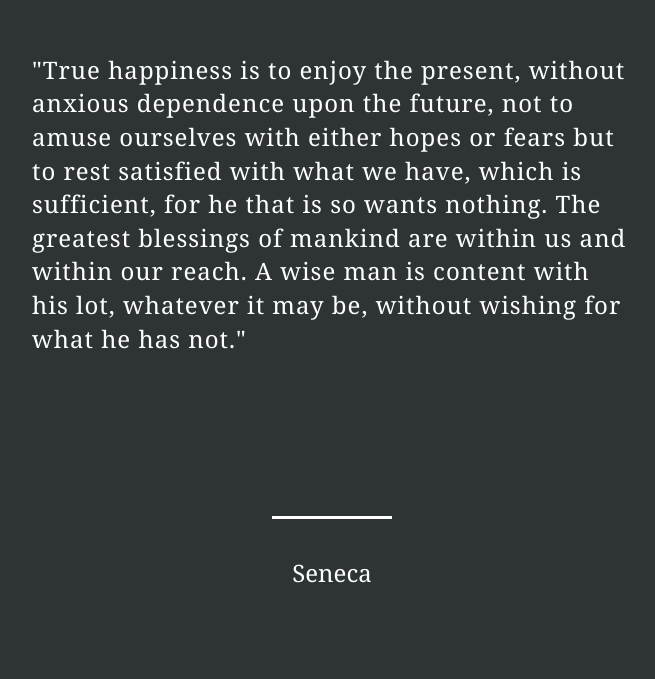
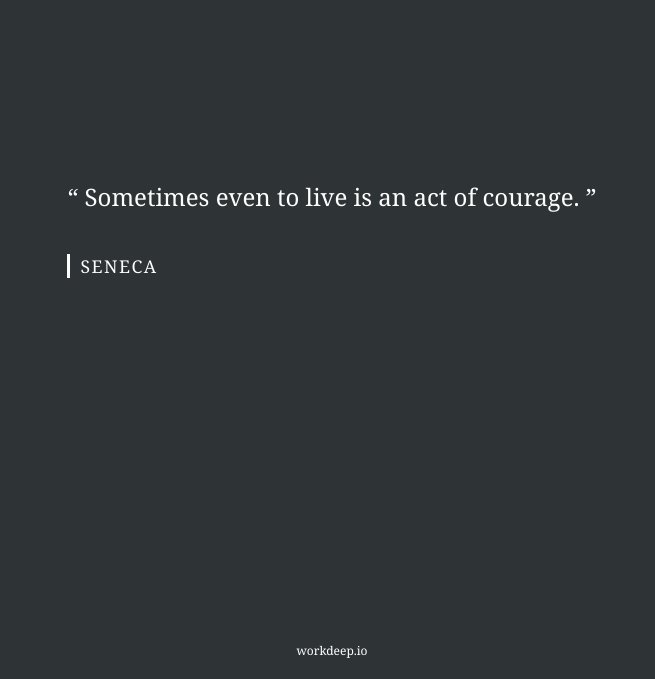
Before and after one commit to EndaMolloy/Stoic-Quotes-API, a website: page index.html in a window 1280 px wide. Shown: the part 121-800 px from the top of the page, without its empty margins (308-963 px from the left). Drawn offline with Linux system fonts and the light colour scheme.

Commit message:
second design - left align

```diff
--- a/index.html
+++ b/index.html
@@ -8,13 +8,14 @@
   <body>
     <div class="centering-flex-box">
       <div class="container-quote">
-        <div id="quote">"True happiness is to enjoy the present, without anxious dependence upon the future, not to amuse ourselves with either hopes or fears but to rest satisfied with what we have, which is sufficient, for he that is so wants nothing. The greatest blessings of mankind are within us and within our reach. A wise man is content with his lot, whatever it may be, without wishing for what he has not."</div>
+        <div id="quote">“ Sometimes even to live is an act of courage. ”</div>
+        <div id="author">SENECA</div>
       </div>
     </div>
-    <div id="horizontal-bar"></div>
-    <div class="container-author">
+
+    <!-- <div class="container-author">
       <div id="author">Seneca</div>
-    </div>
+    </div> -->
     <div class="container-link">
       <div id="link">workdeep.io</div>
     </div>
--- a/style.css
+++ b/style.css
@@ -28,23 +28,31 @@ body {
 }
 
 .container-quote{
-  margin-top: -150px;
+  margin-top: -100px;
   text-align: left;
 }
 
-.container-author{
+/*.container-author{
   margin-top: -70px;
-}
+}*/
 
 #quote {
   display: block;
-  letter-spacing: 1px;
   line-height: 1.4em;
   font-weight: 300;
   font-size: 1.5em;
   color: white;
-  -webkit-transition: all 1.6s ease-out 0;
-  transition: all 1.6s ease-out 0;
+}
+
+#author {
+  margin-top: 40px;
+  padding-left: 10px;
+  display: block;
+  letter-spacing: 1.5px;
+  font-weight: 300;
+  font-size: 1.1em;
+  color: white;
+  border-left: solid 3px white;
 }
 
 #horizontal-bar {
@@ -58,22 +66,11 @@ body {
   margin-right:auto;
 }
 
-#author {
-  display: block;
-  font-size: 1.5em;
-  color: white;
-  position: absolute;
-  bottom: 90px;
-  left:0;
-  right:0;
-  margin-left:auto;
-  margin-right:auto;
 
-}
 
 #link {
   display: block;
-  visibility: hidden;
+  /*visibility: hidden;*/
   font-size: 0.75em;
   color: white;
   position: absolute;
```
